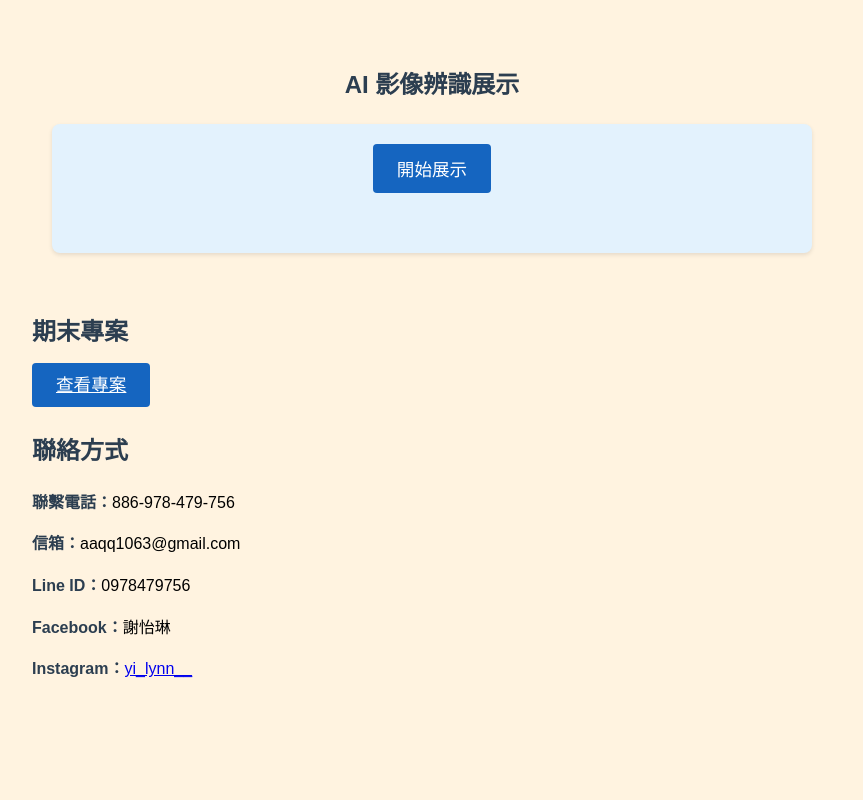
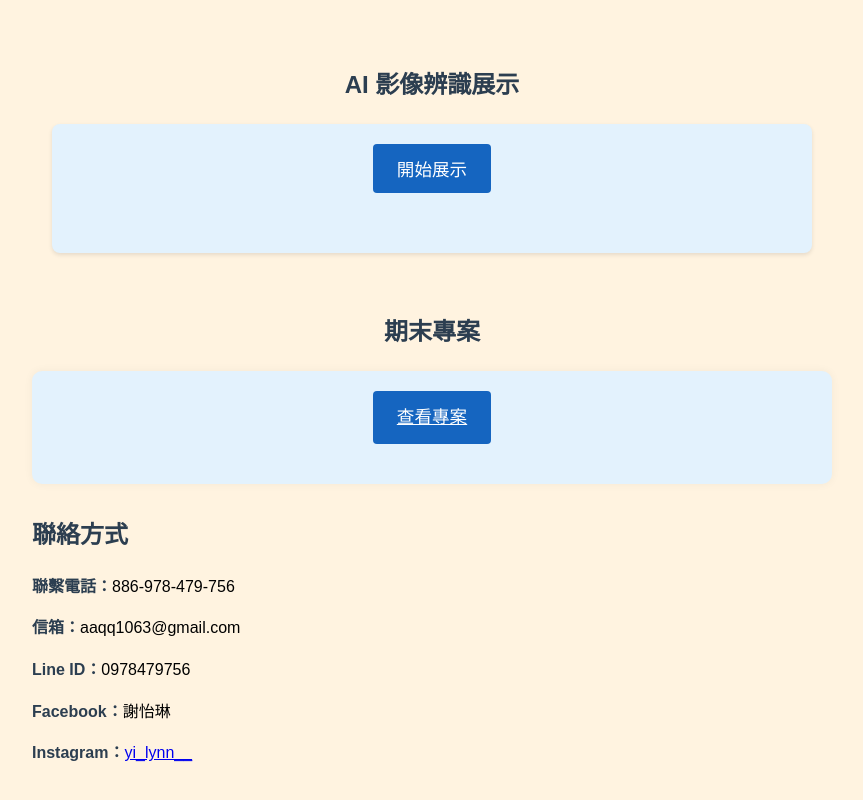
Before and after one commit to B11108046/b11108046.github.io, a plain HTML site: page index.html in a window 1280 px wide. Shown: the part 1403-2203 px from the top of the page, without its empty margins (208-1071 px from the left). Before the commit the page ends 2149 px from the top, so only its background shows below. Drawn offline with Linux system fonts and the light colour scheme; files whose address does not match are found by name.

Commit message:
Add files via upload

```diff
--- a/style.css
+++ b/style.css
@@ -200,3 +200,31 @@ h2, h3 {
   color: #2c3e50;
   font-weight: bold;
 }
+.project-category {
+  margin-bottom: 2rem;
+}
+
+.project-item-container {
+  background-color: #E3F2FD;
+  padding: 1rem;
+  border-radius: 10px;
+  margin-top: 1rem;
+  box-shadow: 0 0 10px rgba(0,0,0,0.05);
+}
+
+.project-item-container {
+  display: flex;
+  justify-content: center;
+  align-items: center; /* 可選，如果你想要上下垂直置中也可保留 */
+  padding: 20px 0;
+}
+#project-item {
+  text-align: center;
+}
+.demo-section {
+  background-color: #E3F2FD;
+  padding: 1rem;
+  border-radius: 10px;
+  margin-top: 1rem;
+  box-shadow: 0 0 10px rgba(0,0,0,0.05);
+}
```
